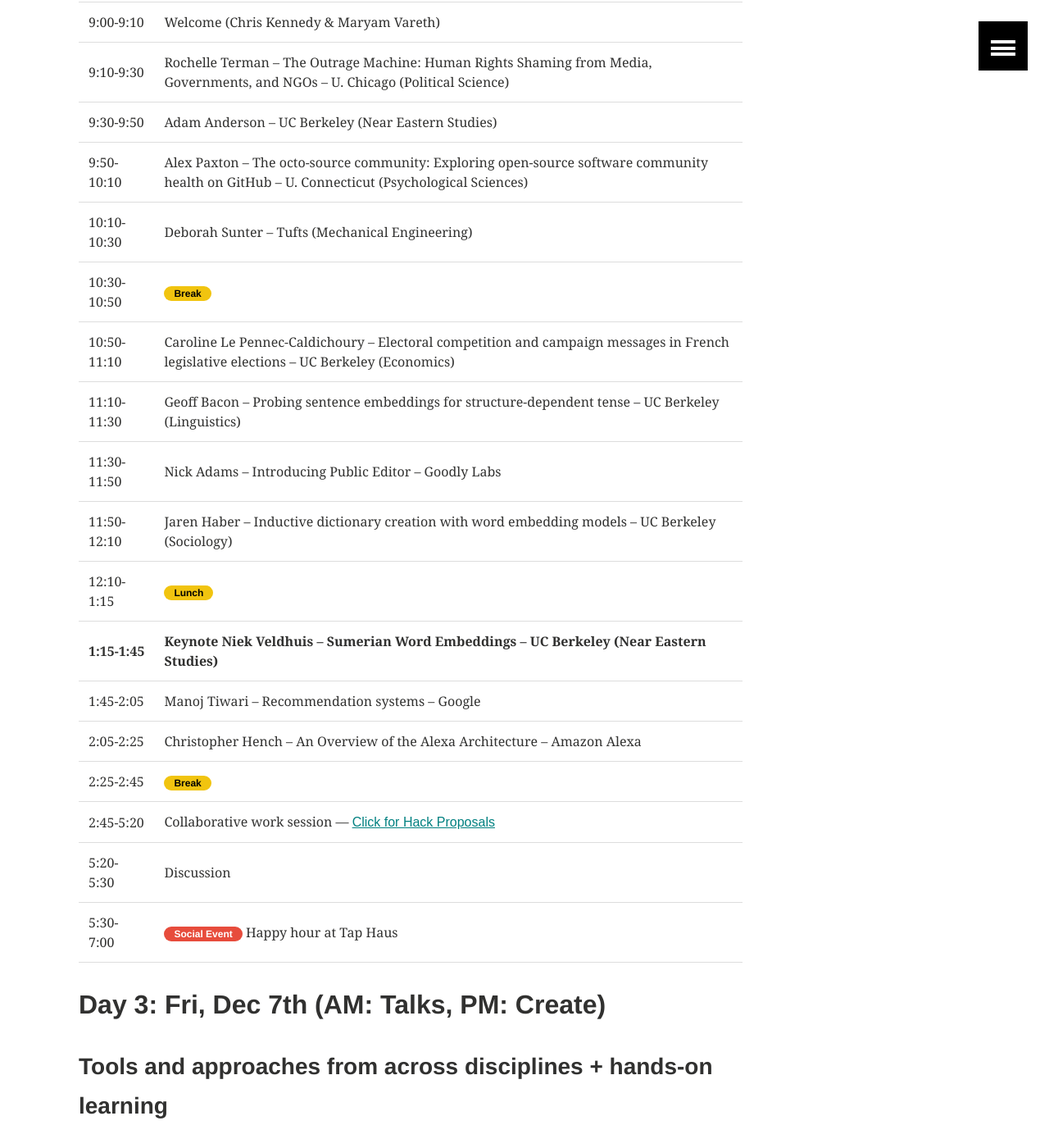
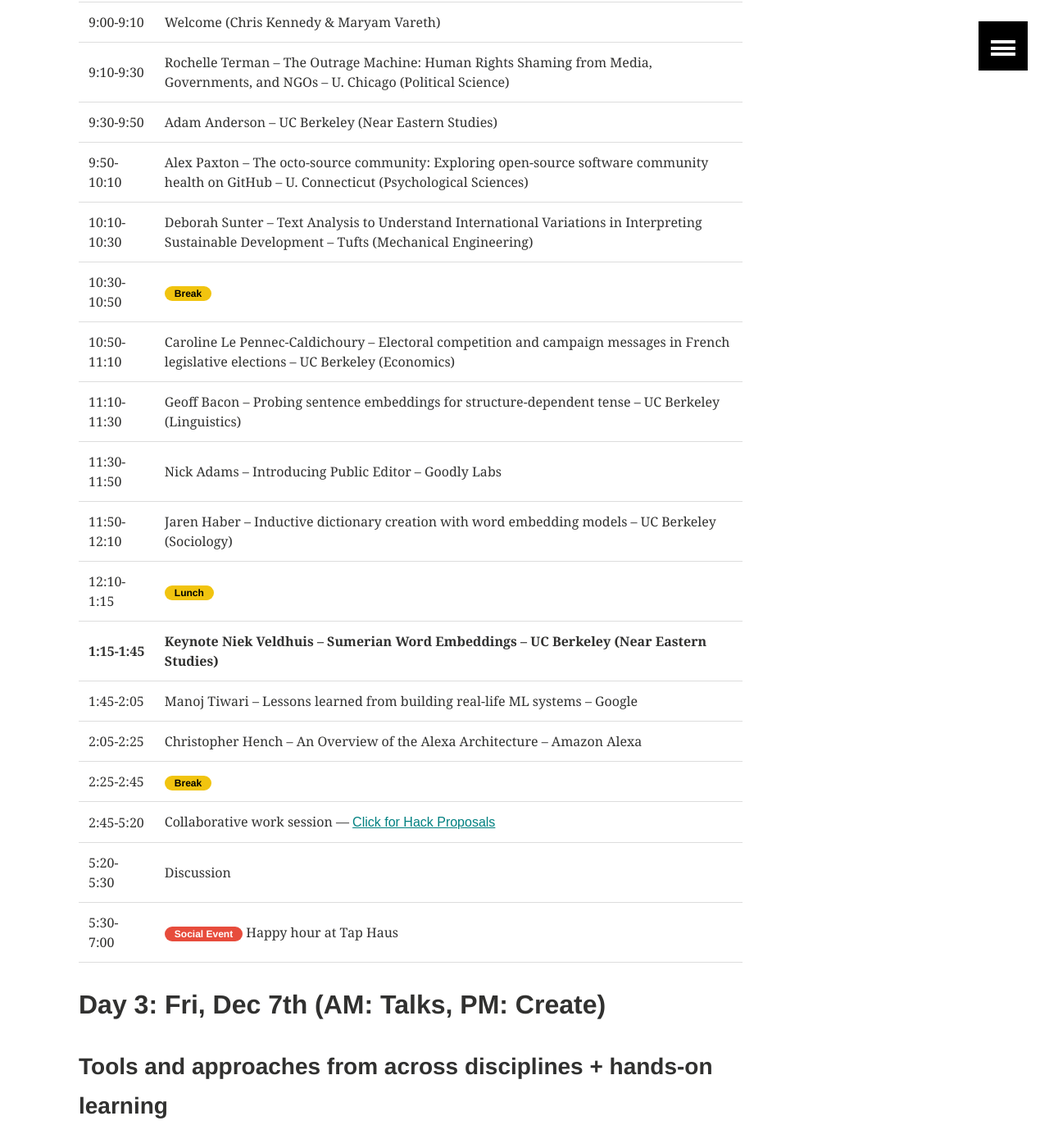
Before and after one commit to TextXD/textxd.github.io, a Jekyll site: the page built from programs/textxd2018.md, in a window 1280 px wide and 1400 px high, scrolled down 1231 px. Shown: the whole window at 82% size. Built offline with Jekyll 4.4.1, drawn with Linux system fonts in a browser that asks for light colours; some of the changed text lies outside the part shown.

Commit message:
Update textxd2018.md

```diff
--- a/programs/textxd2018.md
+++ b/programs/textxd2018.md
@@ -46,7 +46,7 @@ image:
 | 9:30-9:50 | Adam Anderson --  UC Berkeley (Near Eastern Studies) |
 |----
 | 9:50-10:10 | Alex Paxton -- The octo-source community: Exploring open-source software community health on GitHub -- U. Connecticut (Psychological Sciences) |
-| 10:10-10:30 | Deborah Sunter --  Tufts (Mechanical Engineering) |
+| 10:10-10:30 | Deborah Sunter --  Text Analysis to Understand International Variations in Interpreting Sustainable Development -- Tufts (Mechanical Engineering) |
 | 10:30-10:50 |  <span class="badge warning">Break</span>   |
 |----
 | 10:50-11:10  | Caroline Le Pennec-Caldichoury -- Electoral competition and campaign messages in French legislative elections -- UC Berkeley (Economics) |
@@ -56,7 +56,7 @@ image:
 | 11:50-12:10   | Jaren Haber -- Inductive dictionary creation with word embedding models -- UC Berkeley (Sociology) |
 | 12:10-1:15   | <span class="badge warning">Lunch</span> <br/> |
 | **1:15-1:45**    | **Keynote Niek Veldhuis -- Sumerian Word Embeddings -- UC Berkeley (Near Eastern Studies)** |
-| 1:45-2:05    | Manoj Tiwari -- Recommendation systems -- Google  |
+| 1:45-2:05    | Manoj Tiwari -- Lessons learned from building real-life ML systems -- Google  |
 | 2:05-2:25    | Christopher Hench -- An Overview of the Alexa Architecture -- Amazon Alexa |
 | 2:25-2:45    | <span class="badge warning">Break</span> |
 | 2:45-5:20    |  Collaborative work session --- <a href="https://public.etherpad-mozilla.org/p/TextXD2018"> Click for Hack Proposals</a> |
@@ -84,7 +84,7 @@ image:
 |----
 | 11:10-11:30   |  Russell Lee-Goldman -- Google |
 | 11:30-11:50   | AJ Alvero -- Sociocultural Considerations of the College Admissions Essay -- Stanford (Education) |
-| 11:50-12:10   | Tanya Roosta & Emmanuel Vallod -- SumUp Analytics |
+| 11:50-12:10   | Tanya Roosta & Emmanuel Vallod -- Topic analysis and beyond, in real-time -- SumUp Analytics |
 | 12:10-1:15   | <span class="badge warning">Lunch</span> <br/> |
 | **1:15-1:45**    | **Keynote Laurent El Ghaoui -- Text Analytics: A Guided Tour -- EECS & BAIR** |
 | 1:45-2:05    |  Milena Gianfrancesco & Suzanne Tamang -- Using text mining methods to detect a clinical infection -- UCSF & Stanford |
```
